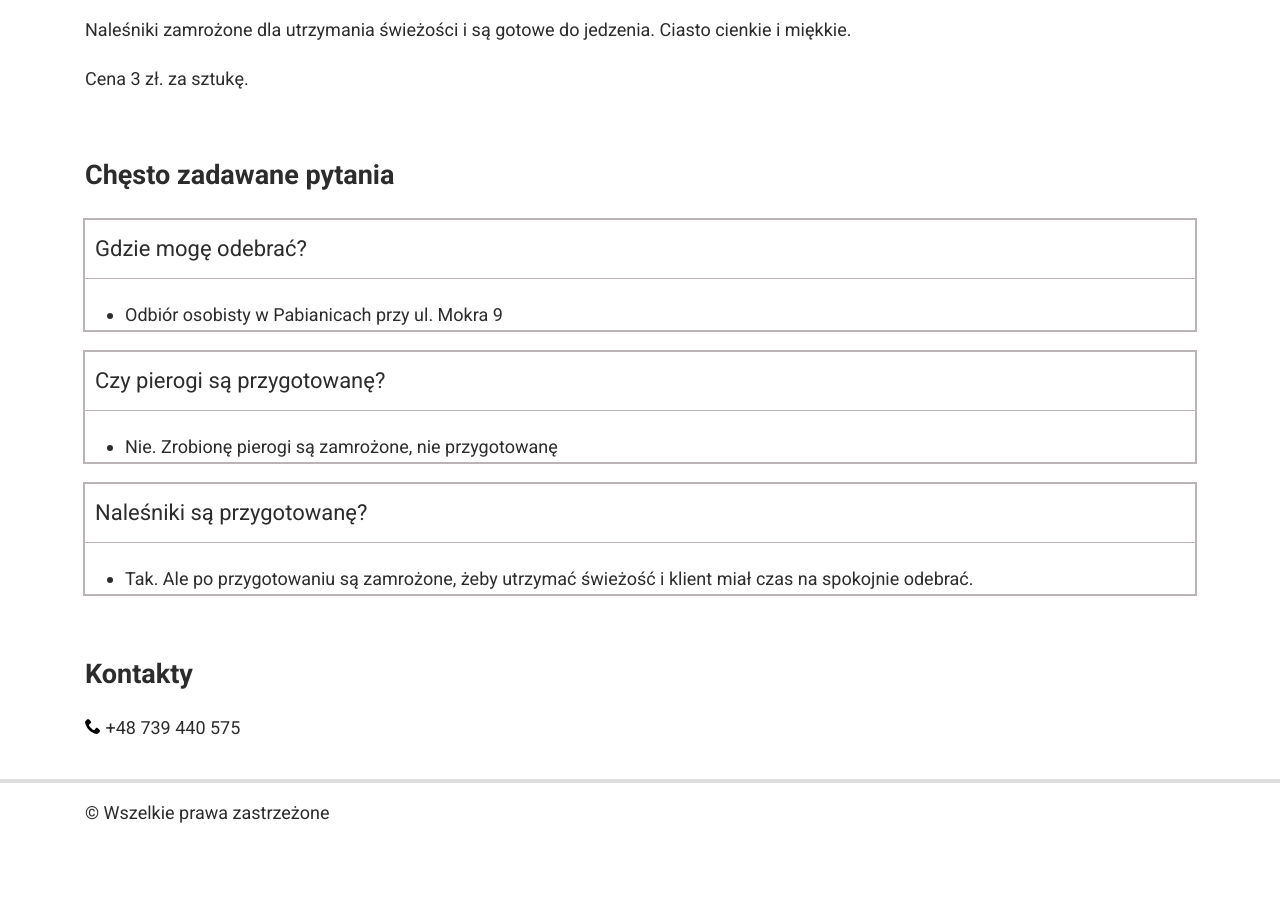
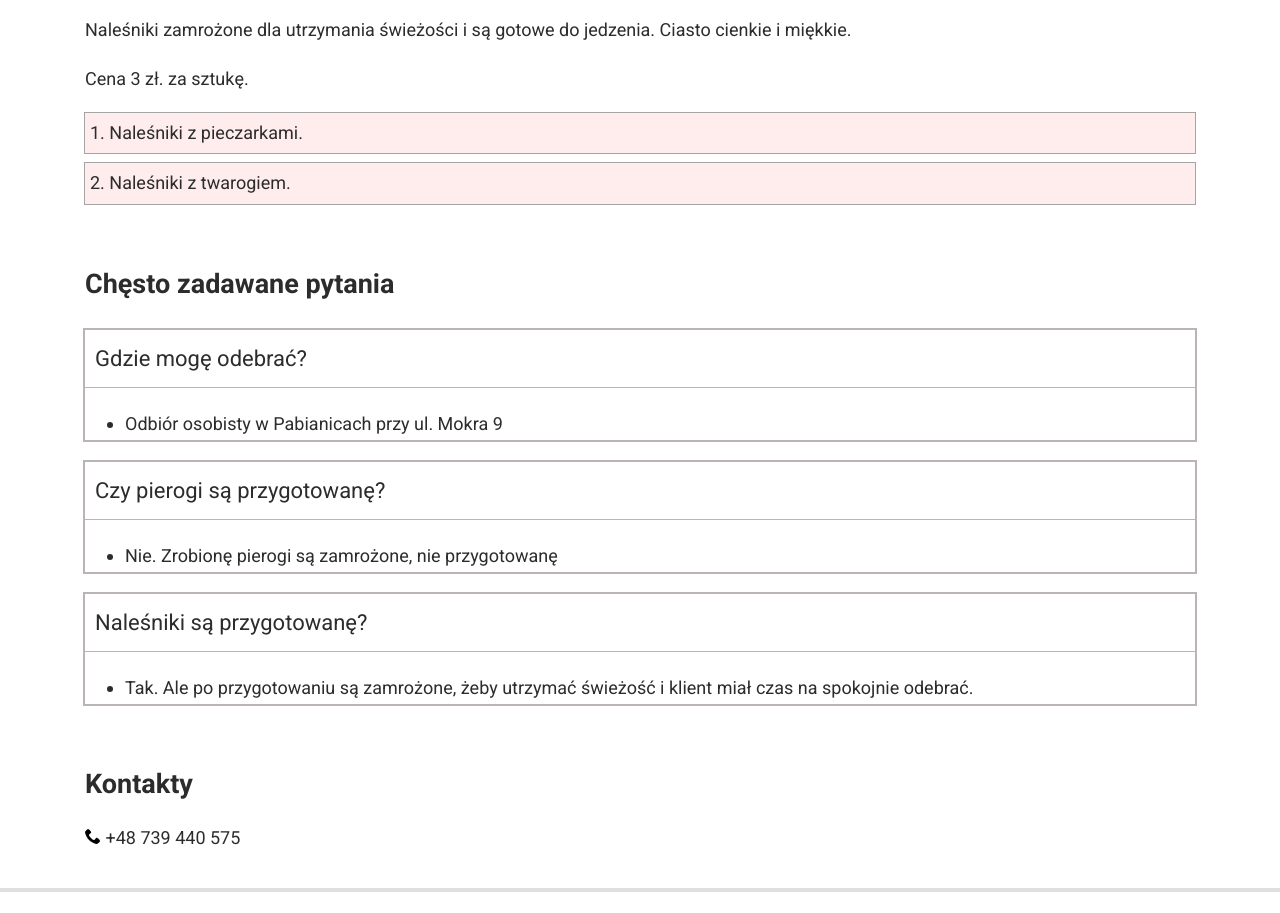
Before and after one commit to torkotiuk/pierogi, a plain HTML site: page index.html in a window 1280 px wide. Shown: the part 1465-2378 px from the top of the page. Before the commit the page ends 2309 px from the top, so only its background shows below. Drawn offline with Linux system fonts and the light colour scheme.

Commit message:
change price 1

```diff
--- a/index.html
+++ b/index.html
@@ -131,6 +131,17 @@
               jedzenia. Ciasto cienkie i miękkie.
             </p>
             <p>Cena 3 zł. za sztukę.</p>
+
+            <ul class="price-set list">
+              <li class="price-set__item price-set__item__color1">
+                <div class="price-set__product">
+                  1. Naleśniki z pieczarkami.
+                </div>
+              </li>
+              <li class="price-set__item price-set__item__color1">
+                <div class="price-set__product">2. Naleśniki z twarogiem.</div>
+              </li>
+            </ul>
           </div>
         </section>
 
```
